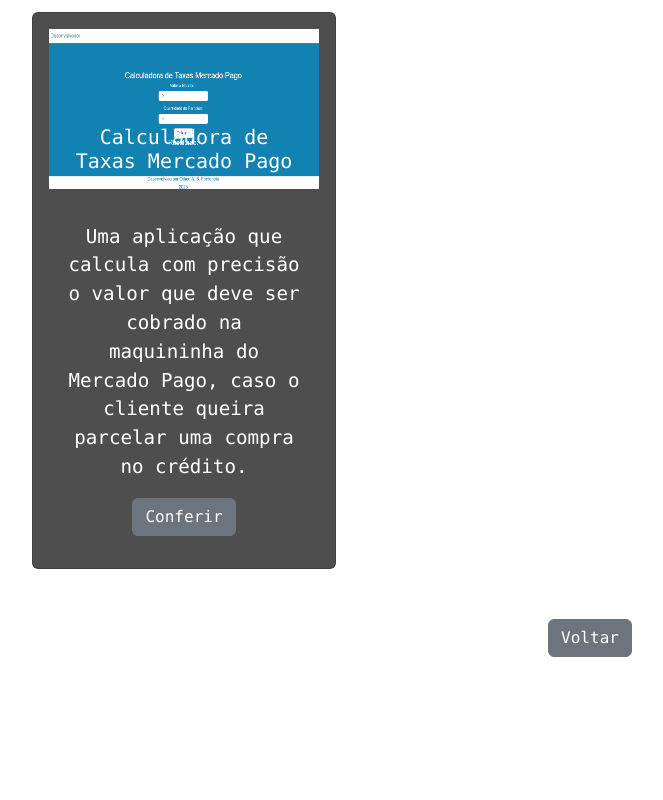
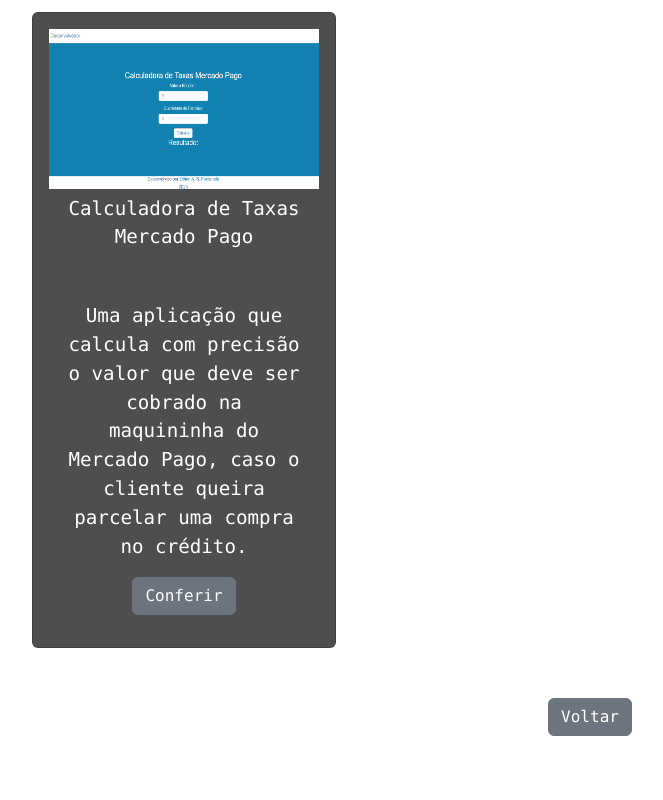
Before and after one commit to othonaf/Portfolio, a React (Create React App) app: page /Trabalhos in a window 1280 px wide. Shown: the part 1320-2120 px from the top of the page, without its empty margins (50-713 px from the left). Built offline with nearby package versions, Linux system fonts and the light colour scheme.

Commit message:
Atualizando Styled.js

```diff
--- a/src/App.css
+++ b/src/App.css
@@ -1,51 +1,4 @@
 
-.Content h5 {
-  padding-top: 150px;
-}
-.Bio {
-  font-family: "Consolas", 'Courier New', monospace;
-  font-size: larger;
-}
-
-
-@keyframes Home_wave__eb3wd {
-  0% {
-    transform: rotate(0deg);
-  }
-  10% {
-    transform: rotate(14deg);
-  }
-  20% {
-    transform: rotate(-8deg);
-  }
-  30% {
-    transform: rotate(14deg);
-  }
-  40% {
-    transform: rotate(-4deg);
-  }
-  50% {
-    transform: rotate(10deg);
-  }
-  60% {
-    transform: rotate(0deg);
-  }
-  100% {
-    transform: rotate(0deg);
-  }
-}
-
-.cardImage {
-  width: 270px;
-  height: 160px;
-}
-
-.projetosCard {
-  background-color: #4e4e4e;
-}
-.tituloProjeto{
-   margin-top: -80px;
-}
 .descProjeto{
   margin-top: 50px;
 }
--- a/src/App.js
+++ b/src/App.js
@@ -13,7 +13,6 @@
       <LanguageProvider>
       <BackApp />
         <Pai>
-
           <div>
             <Header />
           </div>
--- a/src/Projetos.js
+++ b/src/Projetos.js
@@ -1,6 +1,7 @@
 import React, { useContext } from 'react';
-import { Card, CardBody, CardTitle, CardText, Button } from 'reactstrap'
+import { CardBody, CardText, Button } from 'reactstrap'
 import './App.css';
+import {CadImage, CardsProjetos, TituloProjeto} from './styled';
 import cardImage from './calc.png';
 import { LanguageContext } from './LanguageContext';
 
@@ -11,18 +12,18 @@
         window.open('https://frontend-calculadora-mercado-p-65eb42d5d0ce.herokuapp.com/', '_blank');
     }
     return (
-        <Card className='projetosCard'
+        <CardsProjetos
             body
             inverse
             style={{
                 width: '19rem',
             }}
         >
-            <img className='cardImage' alt="" src={cardImage} />
+            <CadImage alt="" src={cardImage} />
             <CardBody>
-                <CardTitle className='tituloProjeto' tag="h5">
+                <TituloProjeto>
                     {texts.projetos.tituloCard1}
-                </CardTitle>
+                </TituloProjeto>
                 <CardText className='descProjeto'>
                     {texts.projetos.descCard1}
                 </CardText>
@@ -30,7 +31,7 @@
                     {texts.projetos.botao}
                 </Button>
             </CardBody>
-        </Card>
+        </CardsProjetos>
     )
 }
 
--- a/src/styled.js
+++ b/src/styled.js
@@ -7,9 +7,18 @@
   NavLink as RSNavLink,
   Card as RSCard,
   Col as RSCol,
+  CardTitle as RSCardTitle,
   Button as RSButton
 } from 'reactstrap';
 import { Link as RRLink } from 'react-router-dom';
+
+export const CardsProjetos = styled(RSCard)`
+    background-color: #4e4e4e;
+`;
+
+export const TituloProjeto = styled(RSCardTitle)`
+    margin-top: -10px;
+`;
 
 export const Pai = styled.div`
     position: relative;
@@ -82,8 +91,7 @@
     padding-top: 20px;
 `;
 export const Titulo4 = styled.h5`
-
-    font-size: medium;
+    padding-top: 150px;
 `;
 export const Whatsapp = styled.img`
     height: 20px;
@@ -98,11 +106,6 @@
     margin-top: 200px;
     background-color: #3e4451;
     position: relative;
-`;
-export const HOME_HAND_HQYY5 = styled.span`
-    animation: Home_wave__eb3wd 2s infinite;
-    transform-origin: 70% 70%;
-    display: inline-block;
 `;
 
 export const Home_wave__eb3wd = keyframes`
@@ -131,6 +134,13 @@
     transform: rotate(0deg);
   }
 `;
+
+export const HOME_HAND_HQYY5 = styled.span`
+    animation: ${Home_wave__eb3wd} 2s infinite;
+    transform-origin: 70% 70%;
+    display: inline-block;
+`;
+
 export const Card = styled(RSCard)`
     font-size: larger;
     margin-top: 180px;
@@ -310,3 +320,7 @@
     align-items: center;
     text-decoration: none;
 `
+export const CadImage = styled.img`
+    width: 270px;
+    height: 160px;
+`;
```
Also changed, not shown: src/Content.js (+2 -2 lines).
